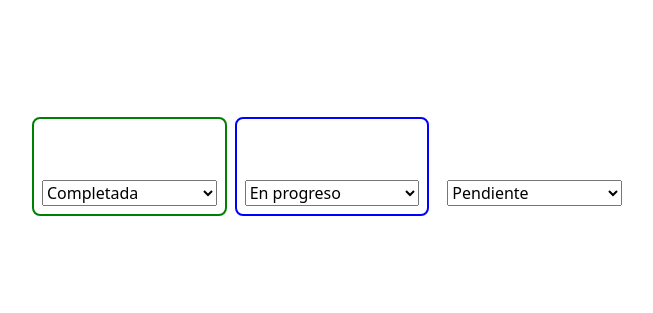
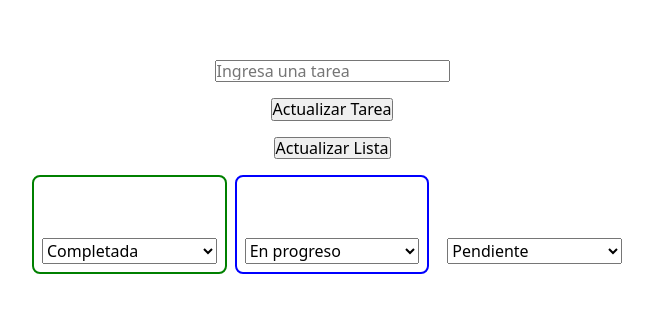
Before and after one commit to RSMKode/curso-angular-17-logidev, an Angular app: page / in a window 1280 px wide. Shown: the part 255-568 px from the top of the page, without its empty margins (308-961 px from the left). Built offline with nearby package versions, Linux system fonts and the light colour scheme.

Commit message:
Añadir funcionalidad para actualizar tarea y refrescar lista en task-list.component.html y task-list.component.ts

```diff
--- a/src/app/task-list/task-list.component.html
+++ b/src/app/task-list/task-list.component.html
@@ -1,7 +1,12 @@
 <section>
   <h2>Task List</h2>
+  <section>
+    <input [(ngModel)]="inputValue" type="text" placeholder="Ingresa una tarea">
+    <button (click)="updateTask()">Actualizar Tarea</button>
+    <button (click)="refresh()">Actualizar Lista</button>
+  </section>
   <ul>
-    @for (task of tasks; track $index) {
+    @for (task of tasks; track $index ) {
     <li
       [class]="{
       'task-completed': task.status === 'Completada',
@@ -12,10 +17,15 @@
       <span>{{ task.name }}</span>
       <select [(ngModel)]="task.status"
       (change)="changeStatus(task)">
-        <option *ngFor="let status of taskStatus" [value]="status" [selected]="task.status === status">
+      @for (status of taskStatus; track $index) {
+        <option [value]="status" [selected]="task.status === status">
           {{ status }}
         </option>
         <!-- <button (click)="deleteTask(task.id)">Delete</button> -->
+      }
+        <!-- <option *ngFor="let status of taskStatus" [value]="status" [selected]="task.status === status">
+          {{ status }}
+        </option> -->
       </select>
     </li>
     }
--- a/src/app/task-list/task-list.component.ts
+++ b/src/app/task-list/task-list.component.ts
@@ -17,6 +17,7 @@ import {
 export class TaskListComponent {
   taskStatus: StatusType[] = ['Completada', 'En progreso', 'Pendiente'];
   tastPriority: PriorityType[] = ['Alta', 'Media', 'Baja'];
+
   tasks: ITask[] = [
     {
       name: 'Tarea 1',
@@ -41,4 +42,17 @@ export class TaskListComponent {
   changeStatus(task: any) {
     console.log(task);
   }
+
+  inputValue = '';
+
+  updateTask(): void {
+    this.tasks.push({
+      name: this.inputValue,
+      description: 'Descripción de ' + this.inputValue,
+      status: 'Pendiente',
+      priority: 'Media',
+    });
+  }
+
+  refresh(): void {}
 }
```
